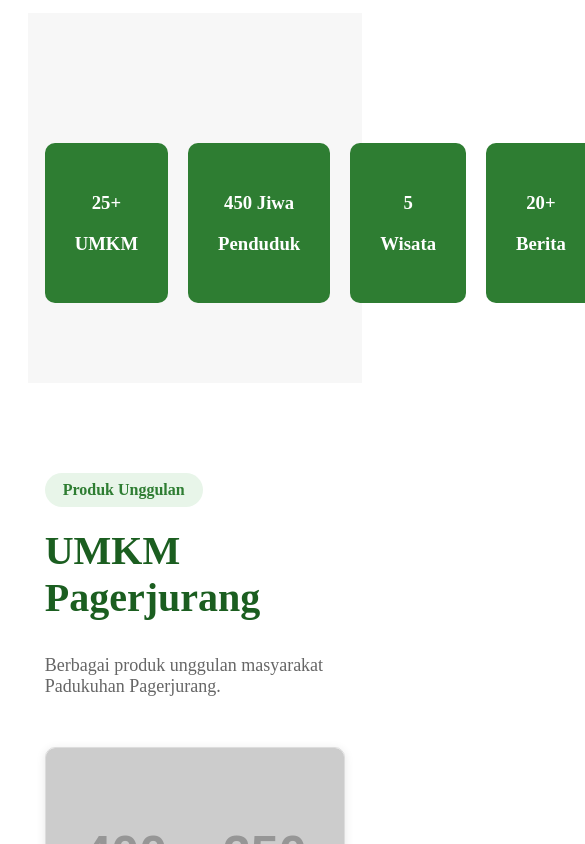
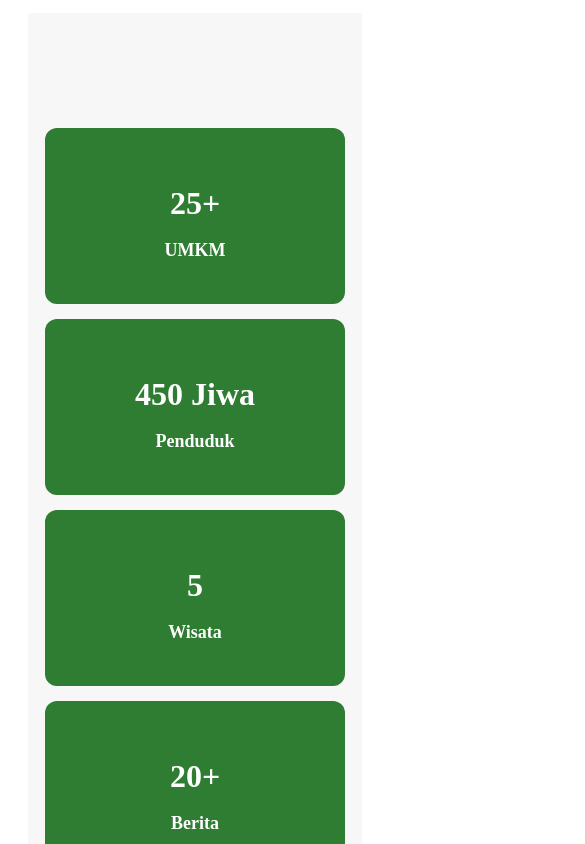
Before and after one commit to fahrurrozi24/digitalisasi-umkm-pagerjurang, a React (Vite) app: page / in a window 390 px wide. Shown: the part 1700-2544 px from the top of the page, 585 px wide, since content can reach past the window. Built offline with nearby package versions, Linux system fonts and the light colour scheme.

Commit message:
Final website KKN

```diff
--- /dev/null
+++ b/src/components/Statistic.css
@@ -0,0 +1,85 @@
+.statistic {
+  display: grid;
+  grid-template-columns: repeat(4, 1fr);
+  gap: 25px;
+  margin-top: 50px;
+}
+
+.stat-card {
+  background: #2e7d32;
+  color: white;
+  padding: 35px 20px;
+  border-radius: 12px;
+  text-align: center;
+  transition: 0.3s;
+}
+
+.stat-card:hover {
+  transform: translateY(-6px);
+  box-shadow: 0 12px 25px rgba(0,0,0,.18);
+}
+
+.stat-card h1 {
+  font-size: 48px;
+  margin-bottom: 12px;
+}
+
+.stat-card h3 {
+  font-size: 22px;
+  font-weight: 600;
+}
+
+/* ========================= */
+/* Tablet */
+/* ========================= */
+
+@media (max-width:992px){
+
+  .statistic{
+    grid-template-columns:repeat(2,1fr);
+  }
+
+}
+
+/* ========================= */
+/* Mobile */
+/* ========================= */
+
+@media (max-width:768px){
+
+  .statistic{
+
+    grid-template-columns:repeat(2,1fr);
+
+    gap:15px;
+
+    margin-top:35px;
+  }
+
+  .stat-card{
+
+    padding:25px 15px;
+  }
+
+  .stat-card h1{
+
+    font-size:32px;
+  }
+
+  .stat-card h3{
+
+    font-size:18px;
+  }
+
+}
+
+/* HP kecil */
+
+@media (max-width:480px){
+
+  .statistic{
+
+    grid-template-columns:1fr;
+  }
+
+}
--- a/src/components/Statistic.jsx
+++ b/src/components/Statistic.jsx
@@ -1,3 +1,5 @@
+import "./Statistic.css";
+
 function Statistic() {
   const data = [
     {
@@ -19,25 +21,9 @@ function Statistic() {
   ];
 
   return (
-    <section
-      style={{
-        display: "grid",
-        gridTemplateColumns: "repeat(4,1fr)",
-        gap: "20px",
-        marginTop: "50px",
-      }}
-    >
+    <section className="statistic">
       {data.map((item) => (
-        <div
-          key={item.title}
-          style={{
-            background: "#2E7D32",
-            color: "white",
-            padding: "30px",
-            borderRadius: "10px",
-            textAlign: "center",
-          }}
-        >
+        <div className="stat-card" key={item.title}>
           <h1>{item.value}</h1>
           <h3>{item.title}</h3>
         </div>
```
